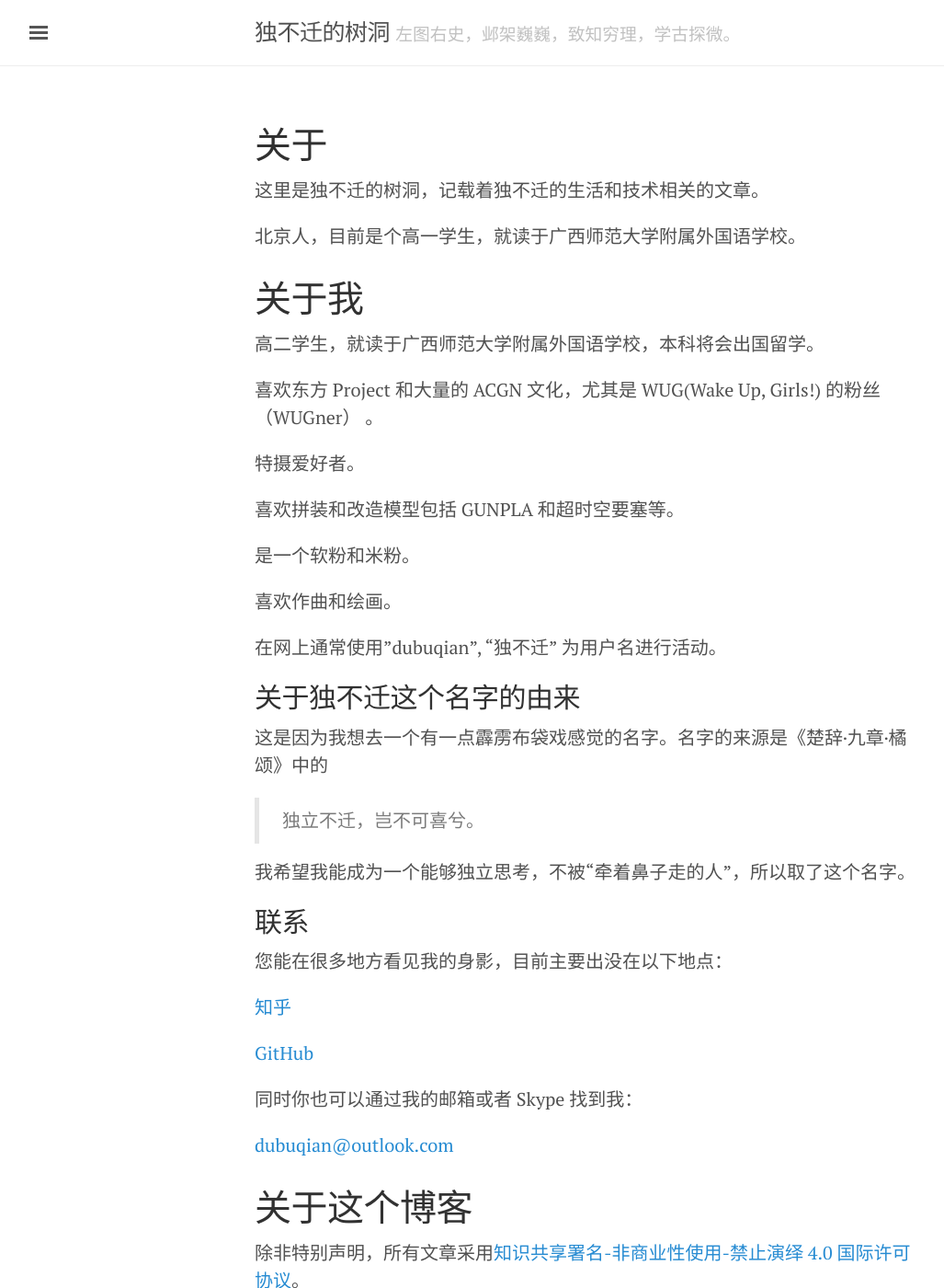
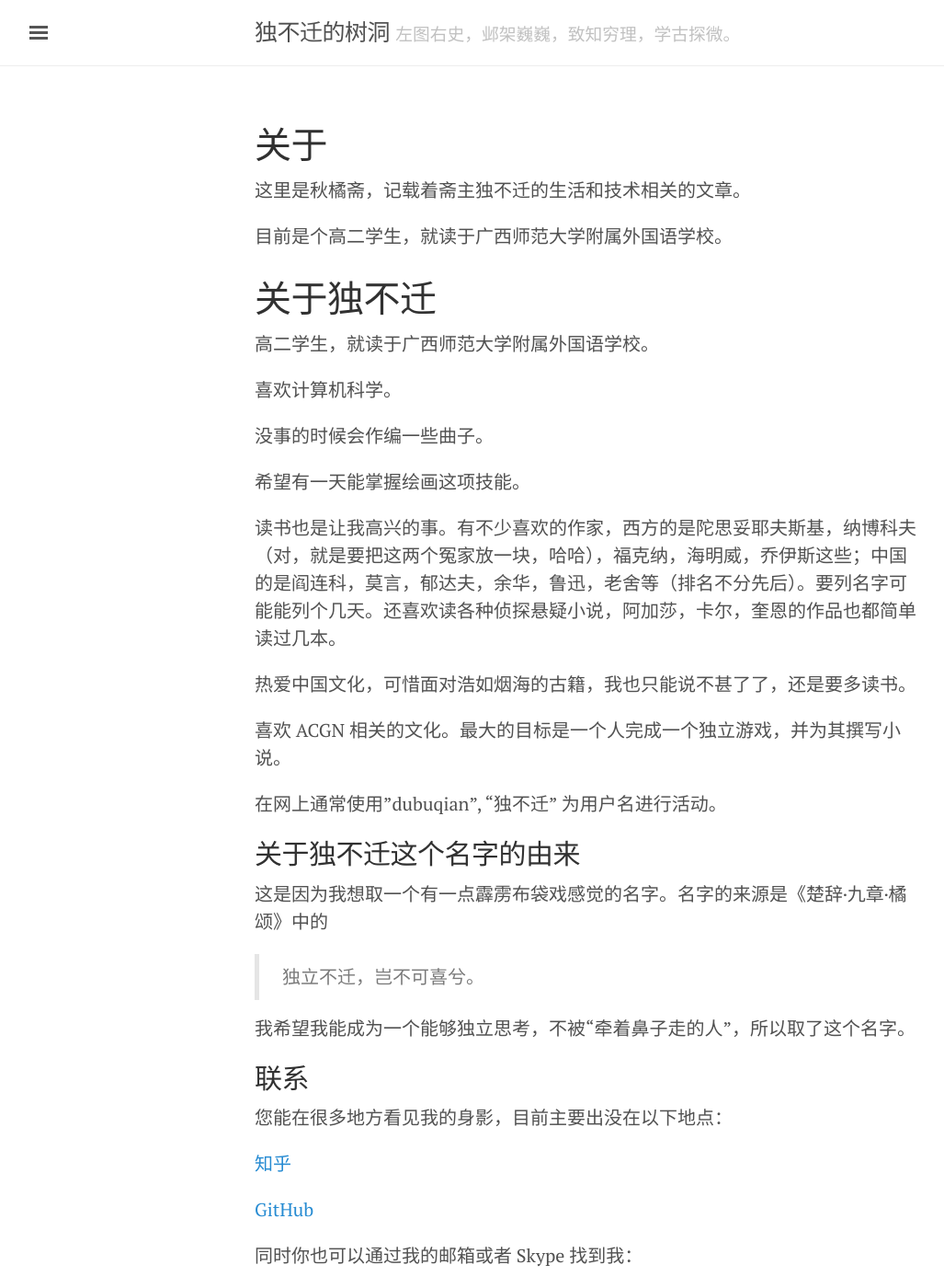
Before and after one commit to dubuqian/dubuqian.github.io, a Jekyll site: the page built from about.md, in a window 1280 px wide and 1400 px high. Shown: the whole window at 92% size, without its empty margins (3-1030 px from the left). Built offline with Jekyll 4.4.1, drawn with Linux system fonts in a browser that asks for light colours; a script that is not in the unit is left out; some of the changed text lies outside the part shown.

Commit message:
changed some outdated information

```diff
--- a/about.md
+++ b/about.md
@@ -2,25 +2,27 @@
 layout: page
 title: 关于
 ---
-这里是独不迁的树洞，记载着独不迁的生活和技术相关的文章。
+这里是秋橘斋，记载着斋主独不迁的生活和技术相关的文章。
 
-北京人，目前是个高一学生，就读于广西师范大学附属外国语学校。
-# 关于我
-高二学生，就读于广西师范大学附属外国语学校，本科将会出国留学。
+目前是个高二学生，就读于广西师范大学附属外国语学校。
+# 关于独不迁
+高二学生，就读于广西师范大学附属外国语学校。
 
-喜欢东方 Project 和大量的 ACGN 文化，尤其是 WUG(Wake Up, Girls!) 的粉丝（WUGner） 。
+喜欢计算机科学。
 
-特摄爱好者。
+没事的时候会作编一些曲子。
 
-喜欢拼装和改造模型包括 GUNPLA 和超时空要塞等。
+希望有一天能掌握绘画这项技能。
 
-是一个软粉和米粉。
+读书也是让我高兴的事。有不少喜欢的作家，西方的是陀思妥耶夫斯基，纳博科夫（对，就是要把这两个冤家放一块，哈哈），福克纳，海明威，乔伊斯这些；中国的是阎连科，莫言，郁达夫，余华，鲁迅，老舍等（排名不分先后）。要列名字可能能列个几天。还喜欢读各种侦探悬疑小说，阿加莎，卡尔，奎恩的作品也都简单读过几本。
 
-喜欢作曲和绘画。
+热爱中国文化，可惜面对浩如烟海的古籍，我也只能说不甚了了，还是要多读书。
+
+喜欢 ACGN 相关的文化。最大的目标是一个人完成一个独立游戏，并为其撰写小说。
 
 在网上通常使用"dubuqian", “独不迁” 为用户名进行活动。
 ## 关于独不迁这个名字的由来
-这是因为我想去一个有一点霹雳布袋戏感觉的名字。名字的来源是《楚辞·九章·橘颂》中的
+这是因为我想取一个有一点霹雳布袋戏感觉的名字。名字的来源是《楚辞·九章·橘颂》中的
 
 > 独立不迁，岂不可喜兮。
 
@@ -37,8 +39,8 @@ title: 关于
 [dubuqian@outlook.com](mailto:dubuqian@outlook.com)
 # 关于这个博客
 除非特别声明，所有文章采用[知识共享署名-非商业性使用-禁止演绎 4.0 国际许可协议](https://creativecommons.org/licenses/by-nc-nd/4.0/)。
-## 关于独不迁的树洞这个名字
-因为在本人的印象中，魔法总是来自树洞中的。而个人认为计算机科学也属于一种“魔法”，故称之为“独不迁的树洞”。
+## 关于秋橘斋
+其实这个斋名的来历也十分简单。因为我最喜欢秋这个季节，最喜欢的水果就是橘子，那么合起来就是秋橘斋。
 ## 关于更新
 本博客不定期更新，在我宣布彻底停更前，都会有更新。目前是学生，更新缓慢。
 ## 订阅
```
